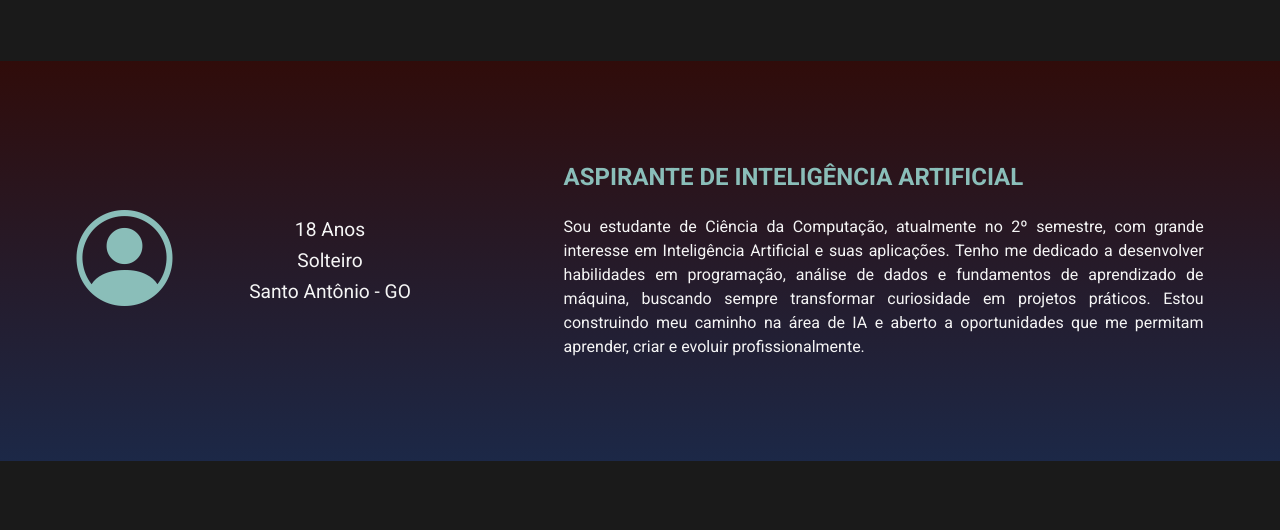
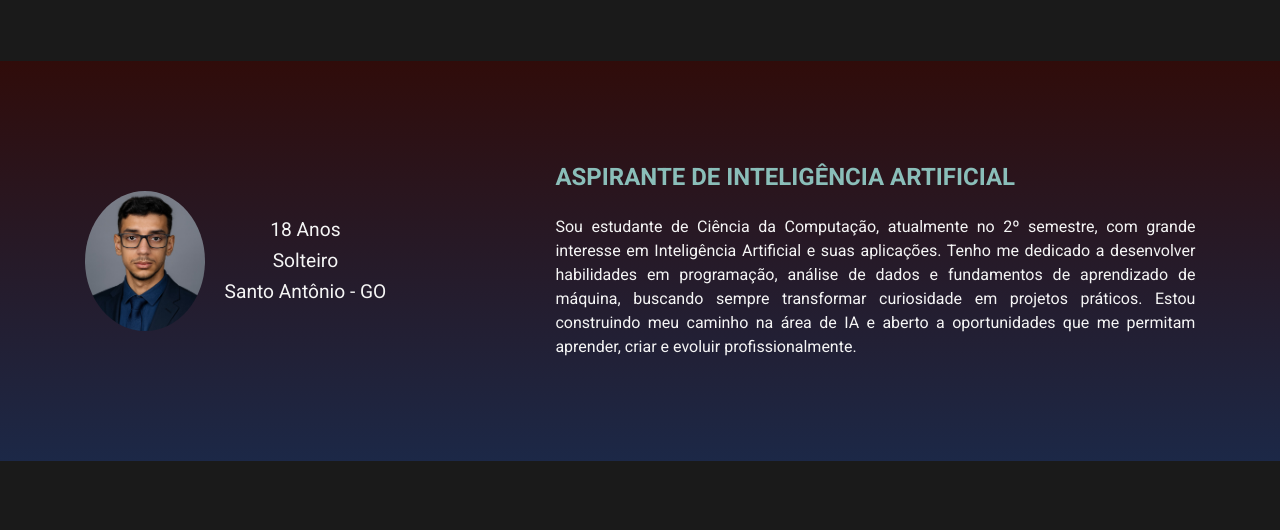
Before and after one commit to lupos076/Portifolio, a plain HTML site: page index.html in a window 1280 px wide. Shown: the part 2531-3061 px from the top of the page. Drawn offline with nearby package versions, Linux system fonts and the light colour scheme.

Commit message:
Add files via upload

```diff
--- a/css/estilo.css
+++ b/css/estilo.css
@@ -206,13 +206,14 @@ h2{
   font-size: 1.2em;
   line-height: 1.6em;
 }
-
-#about-id i {
-    color: var(--primary);
-    font-size: 6em;
-    margin-right: 0.8em;
+#about-img {
+    width: 120px;
+    height: 140px;
+    background-size: cover;
+    background-position: center;
+    border-radius: 50%;
+    margin-right: 20px;
 }
-
 #about-description h3 {
     color: var(--primary);
     font-size: 1.5em;
--- a/index.html
+++ b/index.html
@@ -163,7 +163,7 @@
 </section>
 <section id="about">
     <div id="about-id">
-        <i class="bi bi-person-circle"></i>
+        <img id="about-img" src="img/myself.jpeg"></img>
         <div id="about-details">
             <p>18 Anos</p>
             <p>Solteiro</p>
```
Also changed, not shown: img/myself.jpeg (added), script.js (line endings or trailing spaces).
